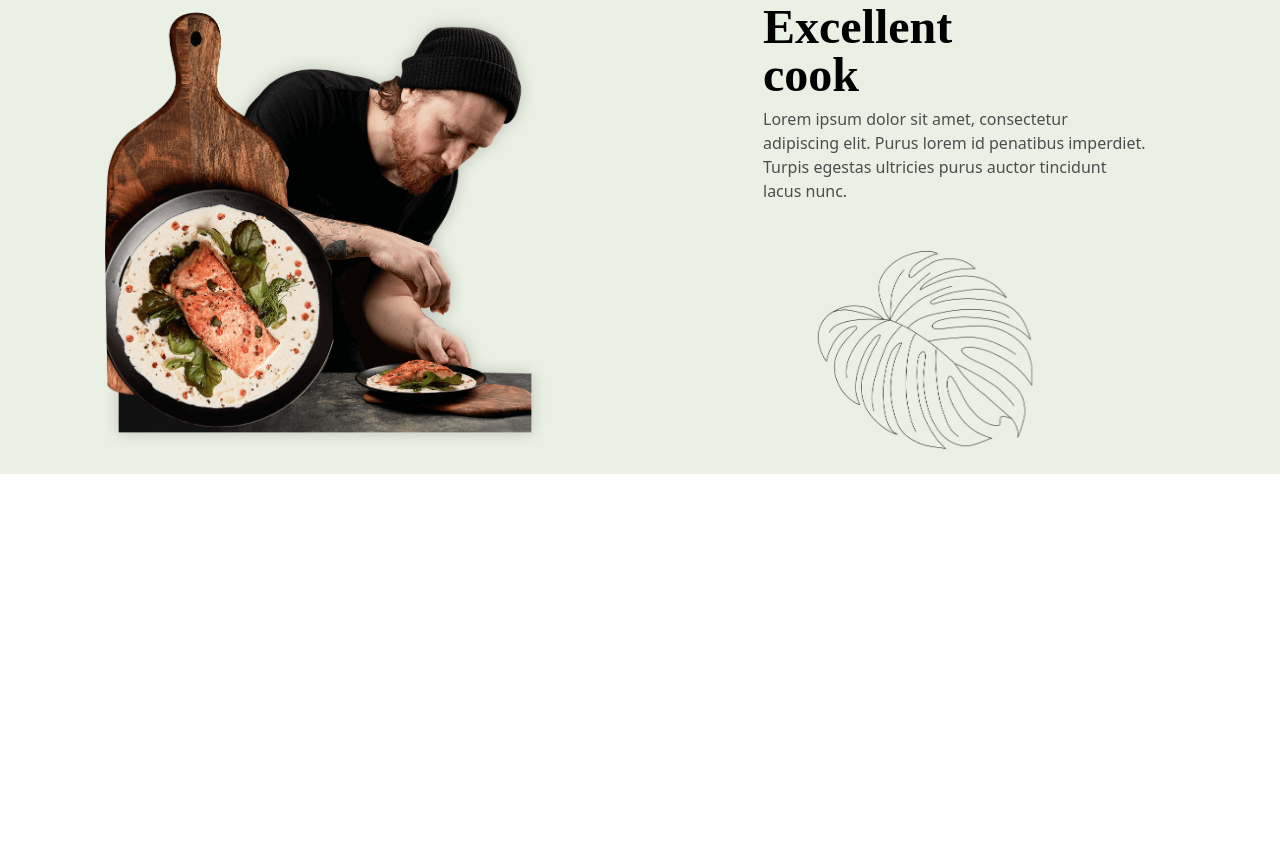
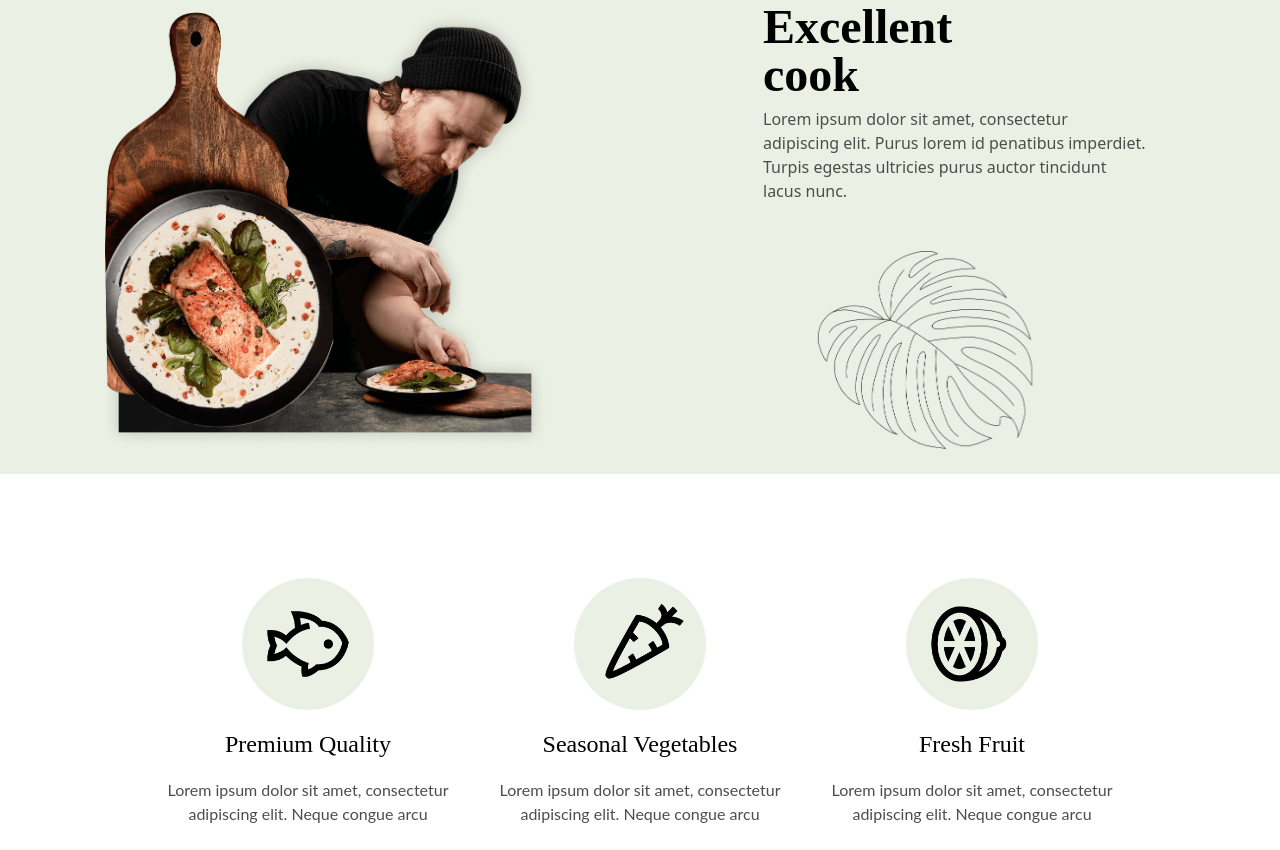
Before and after one commit to Mays-Awwad/Project1-FoodZero, a website: page index.html in a window 1280 px wide. Shown: the part 2258-3108 px from the top of the page. Before the commit the page ends 2732 px from the top, so only its background shows below. Drawn offline with Linux system fonts and the light colour scheme.

Commit message:
mainsection3-home

```diff
--- a/index.html
+++ b/index.html
@@ -153,7 +153,28 @@
                 </div>
          </section>
 
+          <section class="py-6 mt-20">
+               <div class="container flex flex-row justify-center gap-3">
+                     <div class=" flex flex-col items-center gap-4 md:w-xs w-md">
+                        <img src="./assets/imgs/vegetables/fish.png" alt="" class=" bg-background-section size-33 p-4 rounded-full">
+                        <h2 class="text-[24px] font-medium  md:text-primary">Premium Quality</h2>
+                        <p class="text-center font-body">Lorem ipsum dolor sit amet, consectetur adipiscing elit. Neque congue arcu</p>
 
+                     </div>
+
+                     <div class="  flex flex-col items-center gap-4 md:w-xs w-md">
+                             <img src="./assets/imgs/vegetables/carrot.png" alt="" class=" bg-background-section size-33 p-4 rounded-full">
+                             <h2 class="text-[24px] font-medium text-primary">Seasonal Vegetables</h2>
+                              <p class="text-center font-body">Lorem ipsum dolor sit amet, consectetur adipiscing elit. Neque congue arcu</p>
+                     </div>
+
+                     <div class=" flex flex-col items-center gap-4 md:w-xs w-md">
+                            <img src="./assets/imgs/vegetables/Icon_lemon.png" alt="" class=" bg-background-section size-33 p-4 rounded-full">
+                            <h2 class="text-[24px] font-medium text-primary" >Fresh Fruit</h2>
+                            <p class="text-center font-body">Lorem ipsum dolor sit amet, consectetur adipiscing elit. Neque congue arcu</p>
+                     </div>
+               </div>
+         </section>
     </main>
 
 </body>
```
